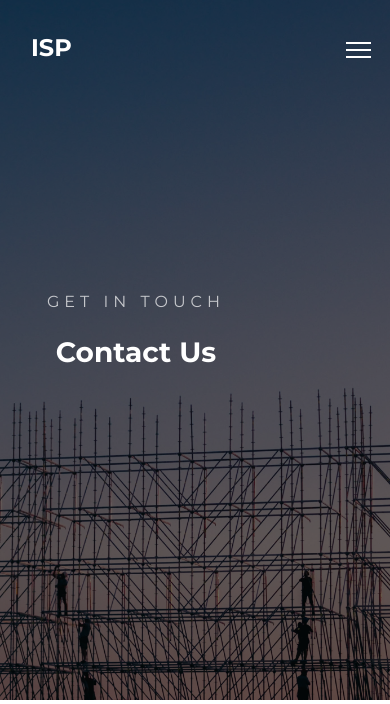
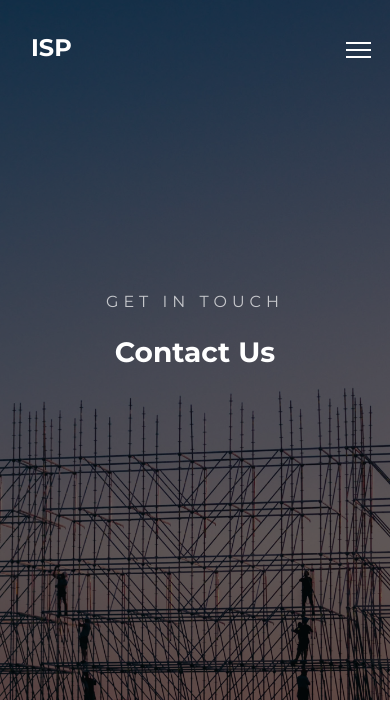
Before and after one commit to Aibar01/scaf, a Django app: page /contacts/ in a window 390 px wide. Shown: the top 704 px of the page. Run offline with Django 3.2, Linux system fonts and the light colour scheme; parts of the project's set-up code (start-up, migrations or seed data) failed here and were passed over; some libraries are stand-ins or nearby versions; some web fonts are replaced.

Commit message:
html changed

```diff
--- a/templates/contacts/contacts.html
+++ b/templates/contacts/contacts.html
@@ -14,7 +14,7 @@
                     <div class="overlay"></div>
                     <div class="container-fluid">
                         <div class="row">
-                            <div class="col-md-8 col-sm-12 col-md-offset-2 slider-text">
+                            <div class="col-md-8 col-sm-12 col-xs-12 col-md-offset-2 slider-text">
                                 <div class="slider-text-inner text-center">
                                     <h2>Get in Touch</h2>
                                     <h1>Contact Us</h1>
--- a/templates/home/about_page.html
+++ b/templates/home/about_page.html
@@ -14,7 +14,7 @@
 			   		<div class="overlay"></div>
 			   		<div class="container-fluid">
 			   			<div class="row">
-				   			<div class="col-md-8 col-sm-12 col-md-offset-2 slider-text">
+				   			<div class="col-md-8 col-sm-12 col-xs-12 col-md-offset-2 slider-text">
 				   				<div class="slider-text-inner text-center">
 				   					<h2>Company Info</h2>
 				   					<h1>About Us</h1>
--- a/templates/projects/projects.html
+++ b/templates/projects/projects.html
@@ -15,7 +15,7 @@
 			   		<div class="overlay"></div>
 			   		<div class="container-fluid">
 			   			<div class="row">
-				   			<div class="col-md-8 col-sm-12 col-md-offset-2 slider-text">
+				   			<div class="col-md-8 col-sm-12 col-xs-12 col-md-offset-2 slider-text">
 				   				<div class="slider-text-inner text-center">
 				   					<h2>Secret of Our Success</h2>
 				   					<h1>Our Projects</h1>
--- a/templates/services/service_detail.html
+++ b/templates/services/service_detail.html
@@ -14,7 +14,7 @@
 			   		<div class="overlay"></div>
 			   		<div class="container-fluid">
 			   			<div class="row">
-				   			<div class="col-md-8 col-sm-12 col-md-offset-2 slider-text">
+				   			<div class="col-md-8 col-sm-12 col-xs-12 col-md-offset-2 slider-text">
 				   				<div class="slider-text-inner text-center">
 				   					<h2>Read More</h2>
 				   					<h1>{{ object.title }}</h1>
--- a/templates/services/services.html
+++ b/templates/services/services.html
@@ -14,7 +14,7 @@
 			   		<div class="overlay"></div>
 			   		<div class="container-fluid">
 			   			<div class="row">
-				   			<div class="col-md-8 col-sm-12 col-md-offset-2 slider-text">
+				   			<div class="col-md-8 col-sm-12 col-xs-12 col-md-offset-2 slider-text">
 				   				<div class="slider-text-inner text-center">
 				   					<h2>What We Do?</h2>
 				   					<h1>Our Services</h1>
```
